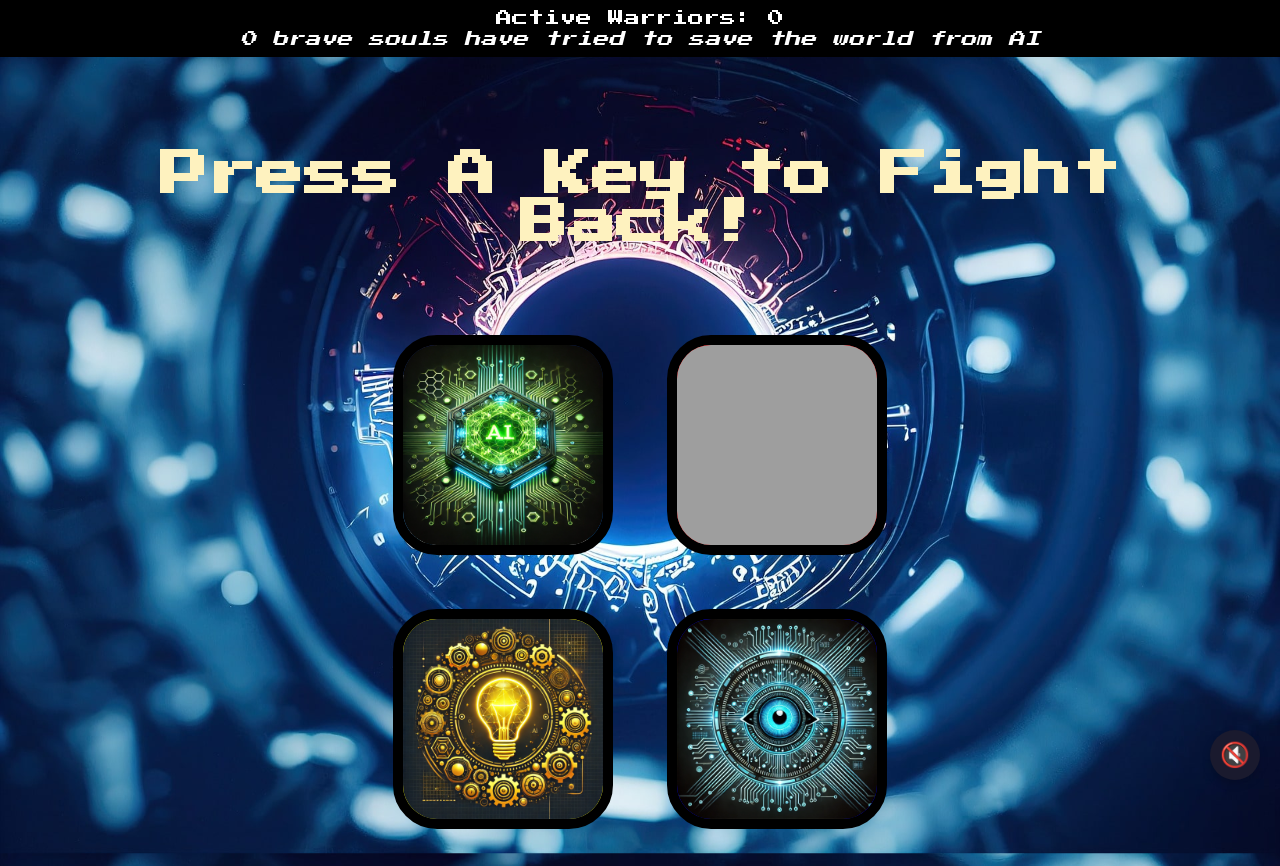
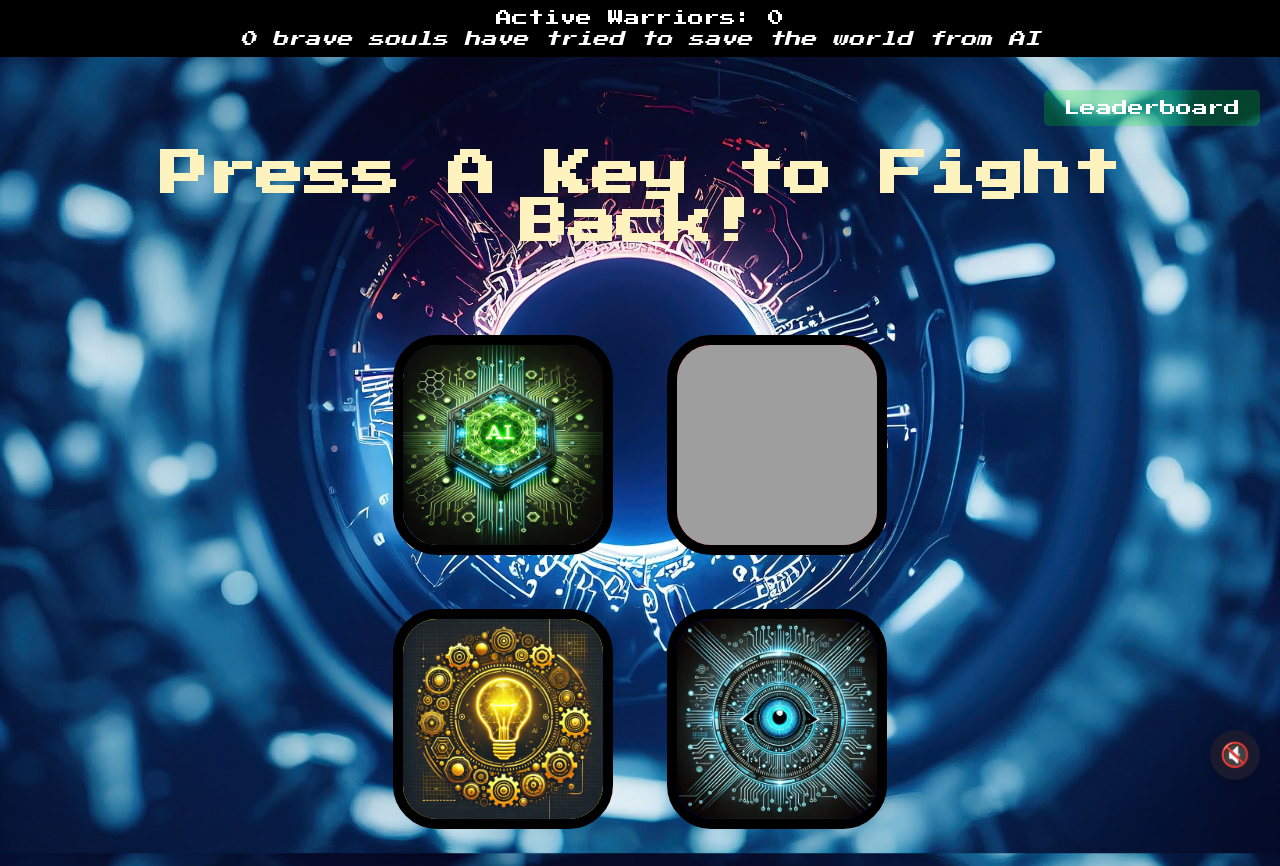
Before and after one commit to krishangMittal/SimonAIGame, a plain HTML site: page index.html in a window 1280 px wide. Drawn offline with nearby package versions, Linux system fonts and the light colour scheme; no server answers; grey boxes are pictures that could not be loaded.

Commit message:
Update index.html
added leaderboard

```diff
--- a/index.html
+++ b/index.html
@@ -190,6 +190,7 @@
     <div id="active-users" style="margin-bottom: 5px;">Active Warriors: 0</div>
     <div id="total-players" style="font-style: italic;">0 brave souls have tried to save the world from AI</div>
   </div>
+  <a href="leaderboard.html" class="leaderboard-button">Leaderboard</a>
 
   <div style="height: 80px;"></div> <!-- Spacer to prevent content from being hidden behind the banner -->
   <div id="splash-screen">
```
